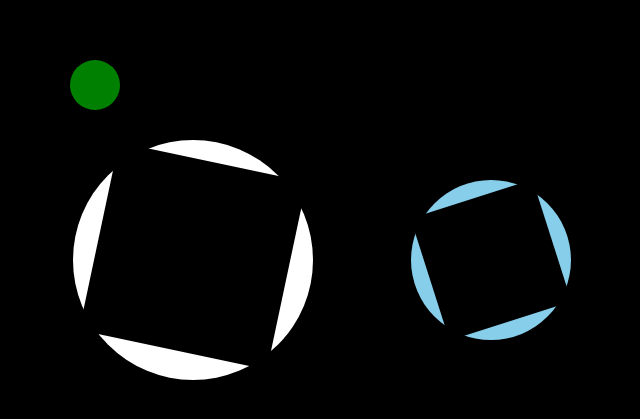
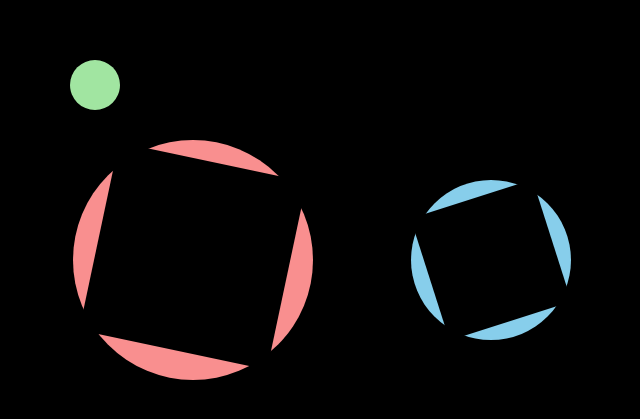
Before and after one commit to Shepherd-Moahloli/code-better, a plain HTML site: page index.html in a window 1280 px wide. Shown: the part 165-584 px from the top of the page, without its empty margins (479-1119 px from the left). Drawn offline with Linux system fonts and the light colour scheme.

Commit message:
colours are working well

```diff
--- a/css/main.css
+++ b/css/main.css
@@ -43,7 +43,7 @@ main #secondBall {
     border-radius: 100%;
     grid-column-start: 2;
     grid-column-end: 3;
-    background-color: #fff;
+    background-color: #f98f8f;
     position: relative;
     top: 0%;
     transform-origin: center;
@@ -159,7 +159,7 @@ main #seconds {
 .circle {
     width: 50px;
     aspect-ratio: 1/1;
-    background-color: green;
+    background-color: rgb(161, 229, 161);
     border-radius: 50%;
     position: relative;
     transition: all 0.5s;
```
